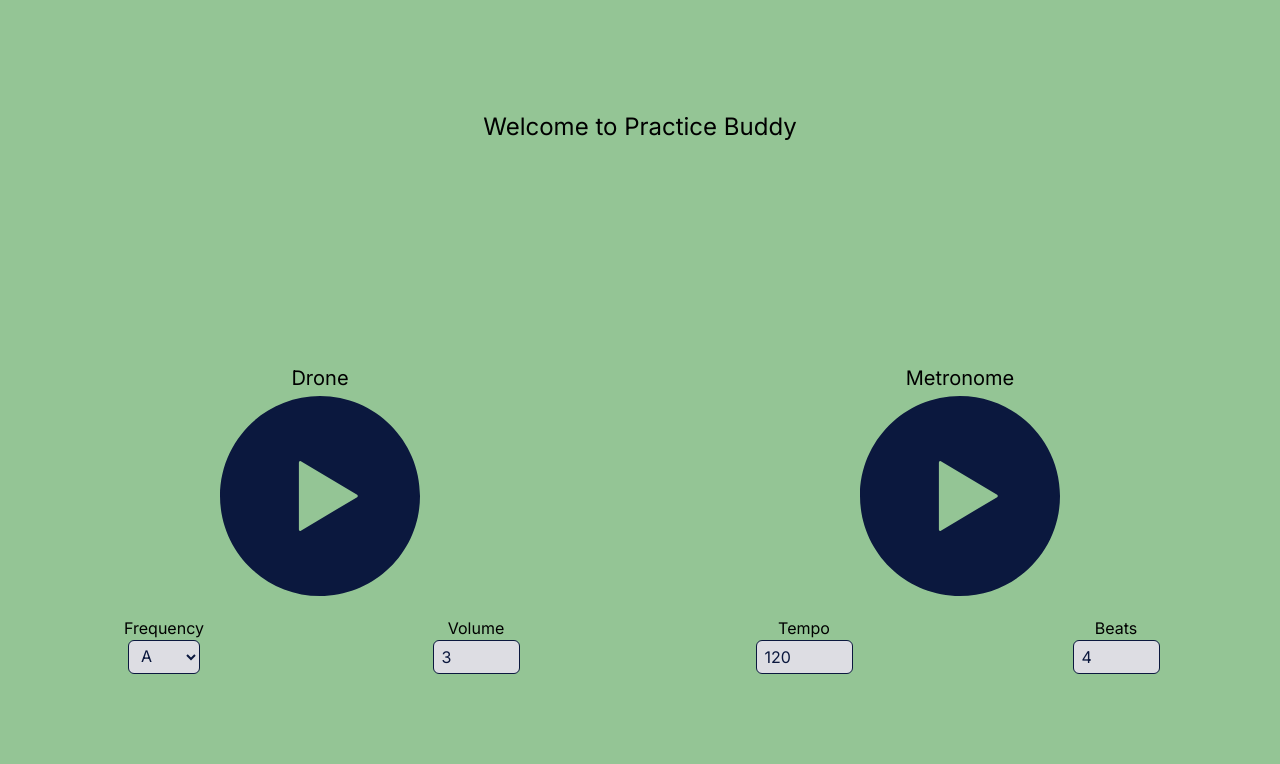
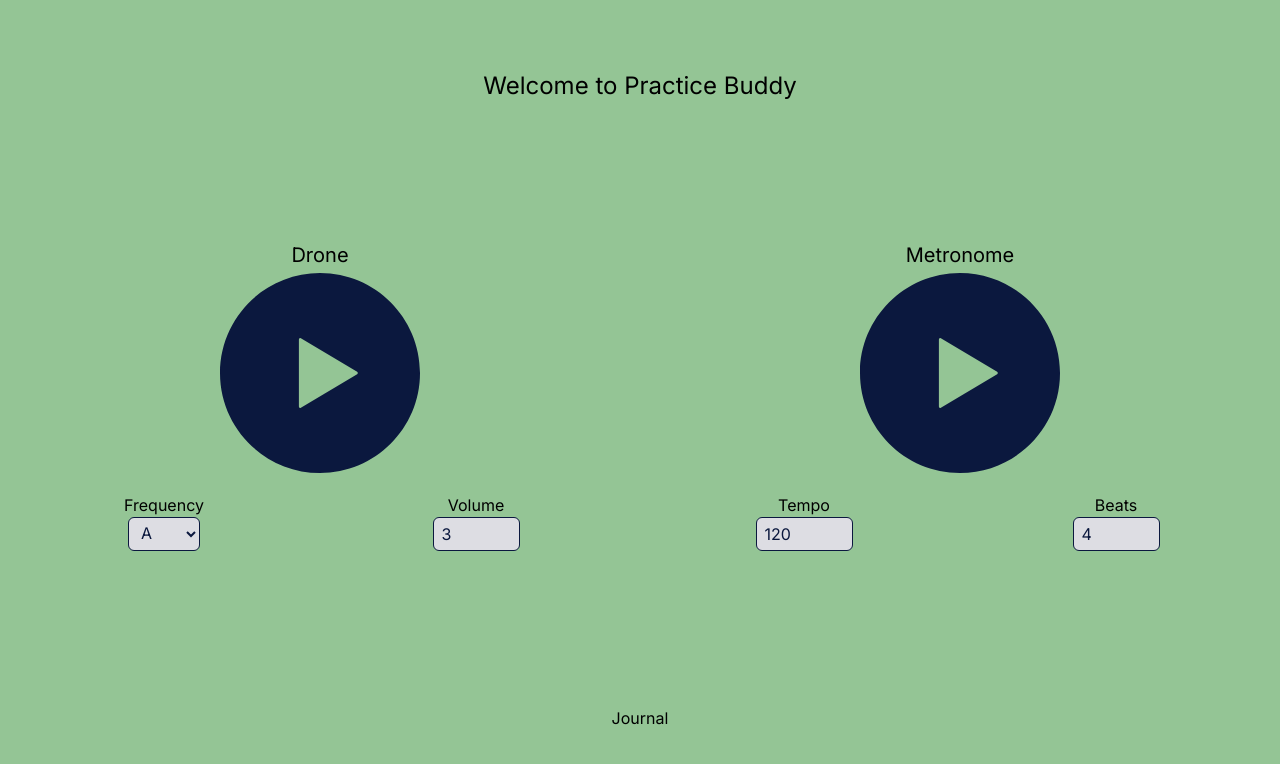
Before and after one commit to LAsoul88/practice_buddy, a Next.js app: page / in a window 1280 px wide. Shown: the top 764 px of the page. Built offline with nearby package versions, Linux system fonts and the light colour scheme.

Commit message:
added button to navigate to journal

```diff
--- a/src/app/page.tsx
+++ b/src/app/page.tsx
@@ -1,3 +1,4 @@
+import Link from 'next/link'
 import { DroneTool } from '@/app/_components/DroneTool'
 import { MetronomeTool } from '@/app/_components/MetronomeTool'
 
@@ -18,6 +19,7 @@ export default function Home() {
           <h2>Practice Journal</h2>
         </section> */}
       </div>
+      <Link href="/journal">Journal</Link>
     </main>
   )
 }
```
